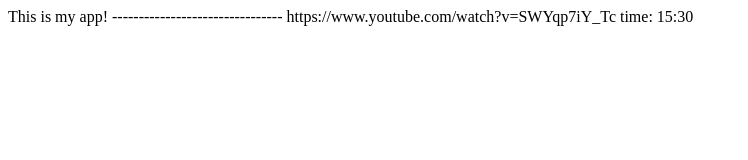
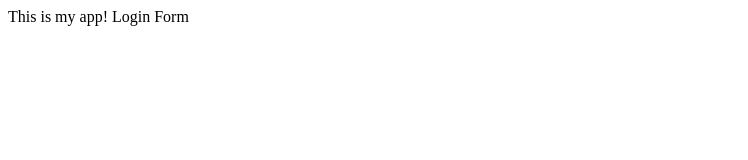
Before and after one commit to gerwinwawo/myappsample, a plain HTML site: page index.html in a window 1280 px wide. Shown: the whole page, without its empty margins (0-748 px from the left). Drawn offline with Linux system fonts and the light colour scheme.

Commit message:
login form

```diff
--- /dev/null
+++ b/dir2/app2.js
@@ -0,0 +1 @@
+console.log(123);
--- a/index.html
+++ b/index.html
@@ -4,8 +4,6 @@
 	</head>
 	<body>
 		This is my app!
-		--------------------------------
-		https://www.youtube.com/watch?v=SWYqp7iY_Tc
-		time: 15:30
+		Login Form
 	</body>
 </html>
```
Also changed, not shown: login.html (added, +1 -0 lines), log.txt (added).
